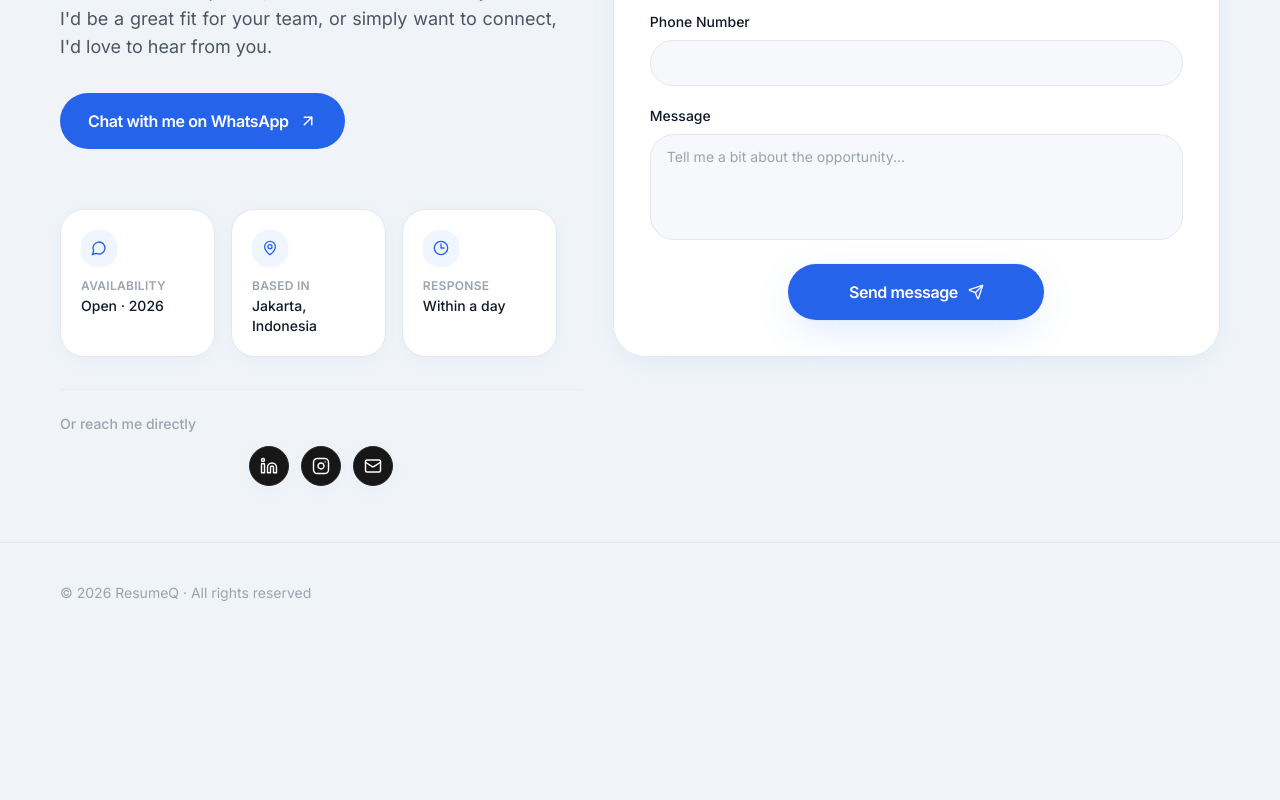
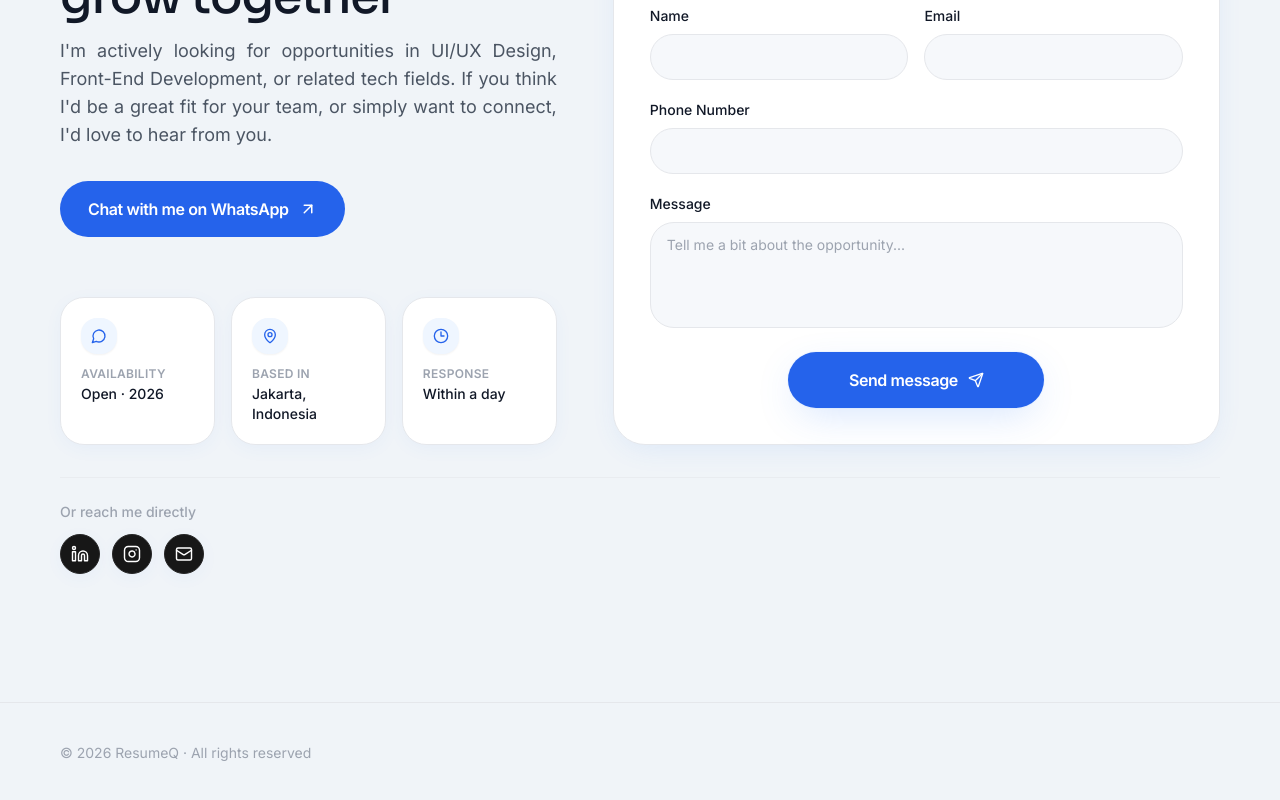
Before and after one commit to jerymechael/jeryportfolio, a Next.js app: page / in a window 1280 px wide. Shown: the part 9156-9956 px from the top of the page. Before the commit the page ends 9799 px from the top, so only its background shows below. Built offline with nearby package versions, Linux system fonts and the light colour scheme.

Commit message:
Shrink social

```diff
--- a/components/Contact/ContactSection.tsx
+++ b/components/Contact/ContactSection.tsx
@@ -18,7 +18,7 @@ const infoCards = [
 
 export default function ContactSection() {
   return (
-   <section id="get-in-touch-section" className="relative pt-8 sm:pt-10 pb-10 sm:pb-14">
+    <section id="get-in-touch-section" className="relative py-24 sm:py-32">
       <div className="container-content">
         <div className="flex flex-col gap-8">
 
@@ -40,7 +40,6 @@ export default function ContactSection() {
                   whileInView="visible"
                   viewport={viewportOnce}
                 >
-                  {/* Warna tombol utama disesuaikan ke biru royal terang yang bold */}
                   <Button
                     href={contactInfo.whatsappHref}
                     size="lg"
@@ -52,7 +51,6 @@ export default function ContactSection() {
                 </motion.div>
               </div>
 
-              {/* Batas bawah grid kartu sejajar sempurna dengan batas bawah Form */}
               <motion.div
                 variants={staggerContainer(0.08)}
                 initial="hidden"
@@ -92,15 +90,14 @@ export default function ContactSection() {
             </motion.div>
           </div>
 
-        {/* Bagian Sosmed diletakkan di bawah batas sejajar */}
-<div className="flex flex-col gap-3 pt-6 border-t border-border/60 max-w-[45%]">
-  <p className="text-sm font-medium text-muted-2">Or reach me directly</p>
+          {/* Bagian Sosmed */}
+          <div className="flex flex-col gap-3 pt-6 border-t border-border/60">
+            <p className="text-sm font-medium text-muted-2">Or reach me directly</p>
 
-  {/* Wrapper kustom untuk mengubah lingkaran putih ([&_a]) menjadi hitam minimalis */}
-  <div className="[&_a]:bg-neutral-900 [&_a]:text-white [&_a]:border-neutral-800 [&_a:hover]:bg-black [&_a:hover]:text-white [&_a]:transition-all [&_a]:duration-300">
-    <SocialLinks links={socialLinks} />
-  </div>
-</div>
+            <div className="[&_ul]:justify-start [&_a]:bg-neutral-900 [&_a]:text-white [&_a]:border-neutral-800 [&_a:hover]:bg-black [&_a:hover]:text-white [&_a]:transition-all [&_a]:duration-300">
+              <SocialLinks links={socialLinks} />
+            </div>
+          </div>
 
         </div>
       </div>
```
